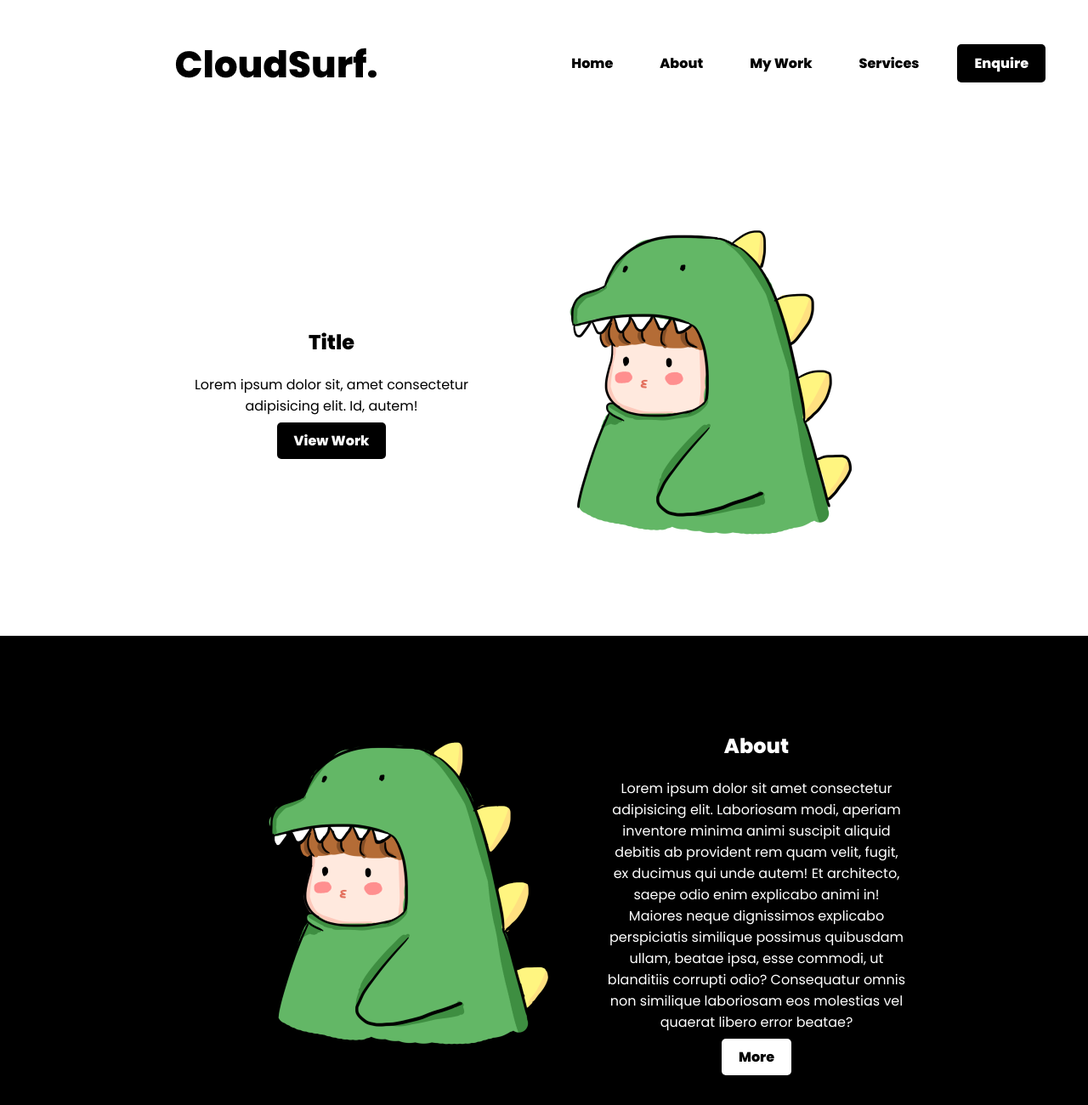
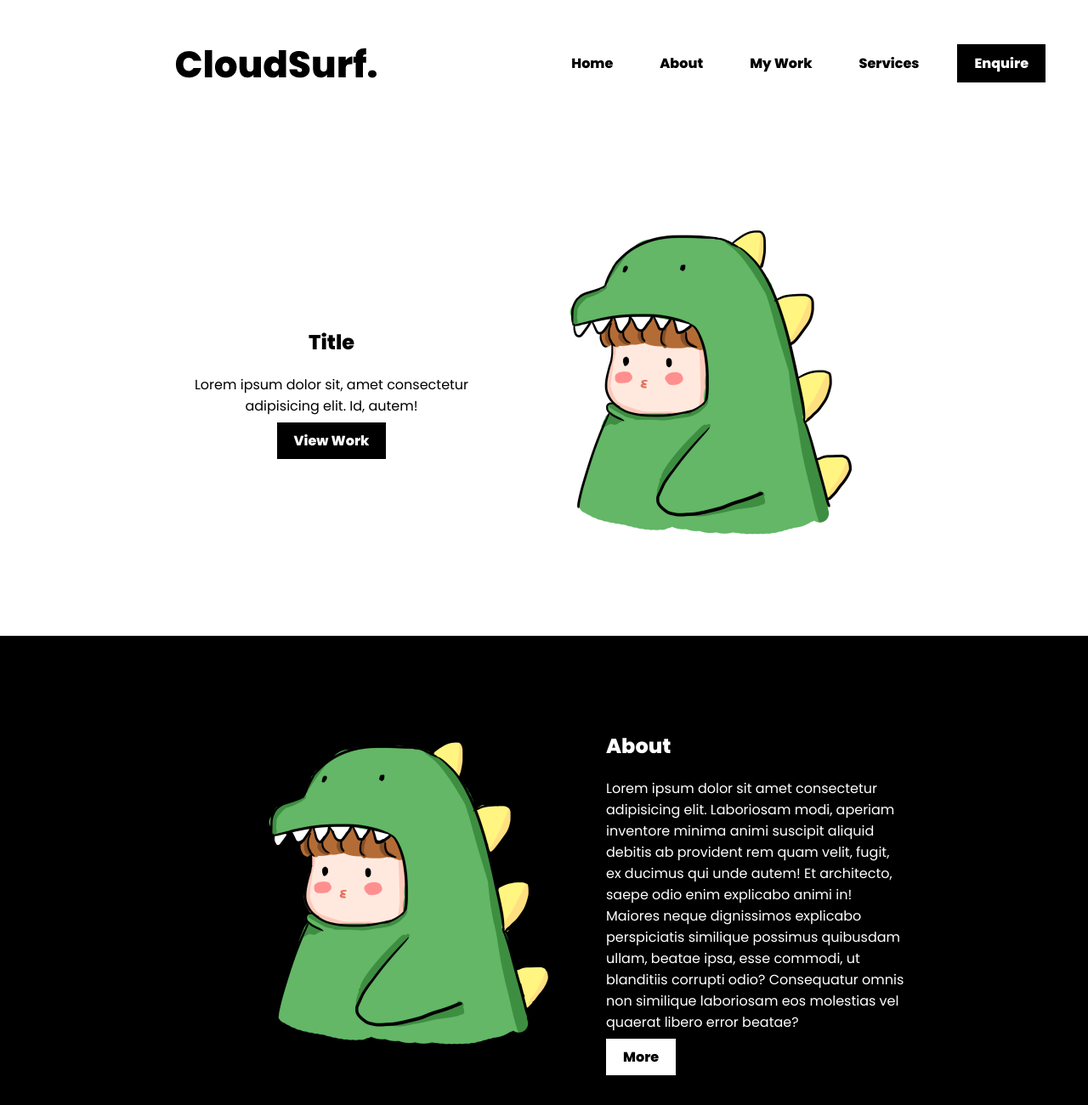
Before and after one commit to jordanleegraham17/CloudSurfWebDesigns, a plain HTML site: page index.html in a window 1280 px wide. Shown: the top 1300 px of the page at 85% size. Drawn offline with Linux system fonts and the light colour scheme.

Commit message:
About section on homepage - altered the text to align to the left; similar to design

```diff
--- a/style.css
+++ b/style.css
@@ -69,7 +69,6 @@ body {
     text-decoration: none;
     padding: 10px 20px;
     font-weight: bold;
-    border-radius: 5px;
     margin-left: 35px;
 }
 
@@ -98,7 +97,6 @@ body {
     text-decoration: none;
     padding: 10px 20px;
     font-weight: bold;
-    border-radius: 5px;
 }
 
 .avatar {
@@ -123,6 +121,7 @@ body {
 }
 
 .about-text-right {
+    text-align: left;
     background-color: black;
     color: white;
     width: 30%;
@@ -134,7 +133,6 @@ body {
     text-decoration: none;
     padding: 10px 20px;
     font-weight: bold;
-    border-radius: 5px;
 }
 
 /* Services styling */
```
